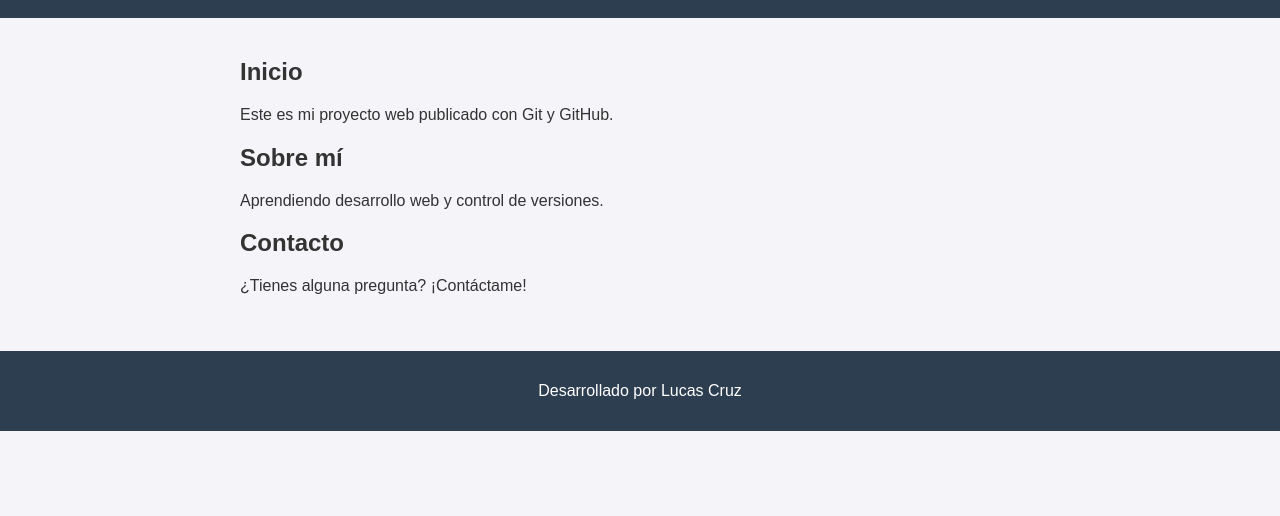
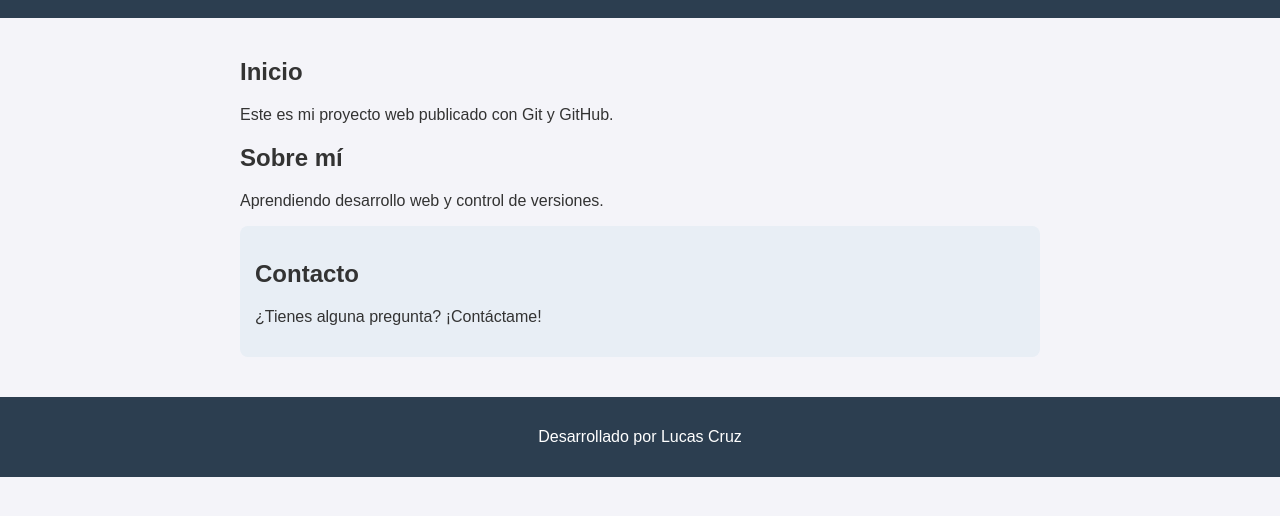
Before and after one commit to Lucaspro14/mi-pagina-web, a plain HTML site: page index.html in a window 1280 px wide. Shown: the part 120-636 px from the top of the page. Drawn offline with Linux system fonts and the light colour scheme.

Commit message:
Agrego estilos para la seccion de contacto

```diff
--- a/css/estilos.css
+++ b/css/estilos.css
@@ -28,3 +28,8 @@ footer {
     color: white;
     margin-top: 20px;
 }
+#contacto {
+    background-color: #e8eef5;
+    padding: 15px;
+    border-radius: 8px;
+}
```
